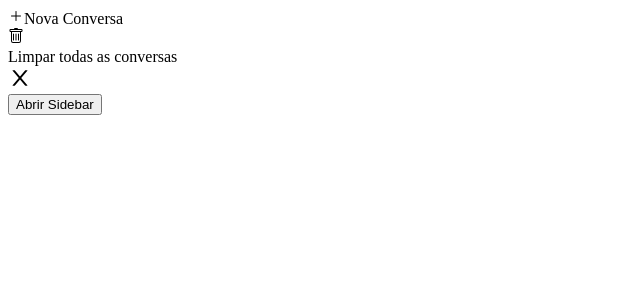
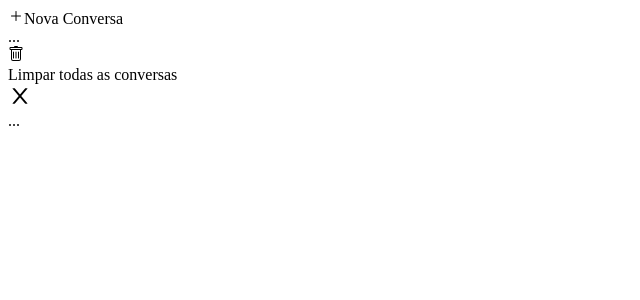
Before and after one commit to Gu-Oliveira/clone-chatGPT, a Next.js app: page / in a window 1280 px wide. Shown: the top 300 px of the page, without its empty margins (0-640 px from the left). Built offline with nearby package versions, Linux system fonts and the light colour scheme.

Commit message:
Continuação...

```diff
--- a/src/app/globals.css
+++ b/src/app/globals.css
@@ -25,3 +25,19 @@ body {
     )
     rgb(var(--background-start-rgb));
 }
+
+/* Props para barra de rolagem personalizada */
+
+::-webkit-scrollbar{
+  width: .5rem;
+  height: 1rem;
+}
+
+::-webkit-scrollbar-thumb{
+  background-color: rgba(217,217,227, .8);
+  border-radius: 1rem;
+}
+
+::-webkit-scrollbar-track{
+  background-color: transparent;
+}
--- a/src/app/page.tsx
+++ b/src/app/page.tsx
@@ -2,14 +2,15 @@
 
 import { Sidebar } from "@/components/Sidebar"
 import { useState } from "react"
+import { Header } from "@/components/Header"
+
 
 const Page = () => {
 
-  const [sidebarOpened, setSidebarOpened] = useState(true);
+  const [sidebarOpened, setSidebarOpened] = useState(false);
 
-  const closeSidebar = () => {
-    setSidebarOpened(false)
-  }
+  const openSidebar = () => setSidebarOpened(true);
+  const closeSidebar = () => setSidebarOpened(false);
 
   const handleClearConversations = () =>{
 
@@ -27,11 +28,19 @@ const Page = () => {
         onClear={handleClearConversations}
         onNewChat={handleNewChat}
       >
-
+        <div className="">
+          ...
+        </div>
       </Sidebar>
 
       <section className="flex flex-col w-full">
-        <button onClick={() => setSidebarOpened(true)}>Abrir Sidebar</button>
+
+        <Header
+          openSidebarClick={openSidebar}
+          title={`Título`}
+          newChatClick={handleNewChat}
+        />
+
       </section>
     </main>
   )
--- /dev/null
+++ b/src/components/Header.tsx
@@ -0,0 +1,13 @@
+type Props = {
+    openSidebarClick: () => void;
+    title: string;
+    newChatClick: () => void;
+}
+
+export const Header = ({openSidebarClick, title, newChatClick}: Props) => {
+    return(
+        <header className="flex justify-between items-center w-full border-b border-b-gray-600 p-2 md:hidden">
+            ...
+        </header>
+    );
+}
--- a/src/components/Sidebar.tsx
+++ b/src/components/Sidebar.tsx
@@ -1,5 +1,5 @@
 import {ReactNode} from 'react'
-import IconClose from './icons/iconClose';
+import IconClose from './icons/IconClose';
 import IconAdd from './icons/IconAdd';
 import { SidebarButton } from './SidebarButton';
 import IconTrash from './icons/IconTrash';
```
